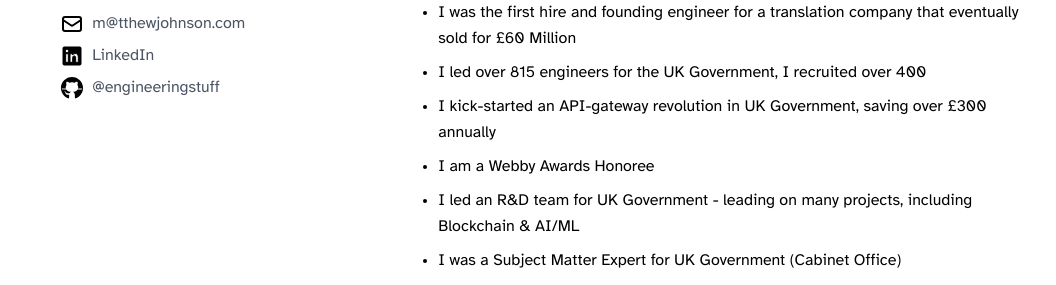
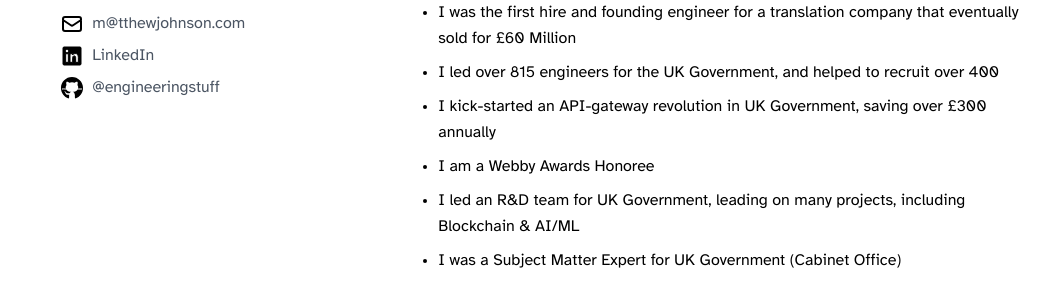
Before and after one commit to engineeringstuff/tthewjohnson, a SvelteKit app: page / in a window 1280 px wide. Shown: the part 437-722 px from the top of the page, without its empty margins (95-1151 px from the left). Built offline with nearby package versions, Linux system fonts and the light colour scheme; a web font is replaced by a local one.

Commit message:
Minor blog updates

```diff
--- a/src/routes/+page.svelte
+++ b/src/routes/+page.svelte
@@ -62,10 +62,10 @@
 		<ul>
 			<li>CTO at a successful translation startup</li>
 			<li>I was the first hire and founding engineer for a translation company that eventually sold for £60 Million</li>
-			<li>I led over 815 engineers for the UK Government, I recruited over 400</li>
+			<li>I led over 815 engineers for the UK Government, and helped to recruit over 400</li>
 			<li>I kick-started an API-gateway revolution in UK Government, saving over £300 annually</li>
 			<li>I am a Webby Awards Honoree</li>
-			<li>I led an R&D team for UK Government - leading on many projects, including Blockchain & AI/ML</li>
+			<li>I led an R&D team for UK Government, leading on many projects, including Blockchain & AI/ML</li>
 			<li>I was a Subject Matter Expert for UK Government (Cabinet Office)</li>
 			<li>I was a Technology advisor to over 24 UK Government organizations, helping them save money</li>
 			<li>
@@ -186,9 +186,10 @@
 					</li>
 					<li>Lead Architect of PIP Assessment Tool, which saved tens of millions of £ for the PIP program, and taxpayer</li>
 					<li>
-						Architected and implemented a federated AAA-oriented Service Mesh API strategy with
-						JWT/JWE tokens with KONG/NGINX/LUA - a key initiative for identity across the
-						organization
+						I architected and built the Integration API Gateway - which saves government more than £400
+						million every year - it is talked about <a href="https://careers.dwp.gov.uk/our-teams/dwp-digital-engineering/key-to-successful-api-strategy/">here</a> and <a href="https://dwpdigital.blog.gov.uk/2021/12/08/guest-post-how-apis-kept-our-country-running-when-everything-stopped/">here</a>.<br />
+						This is National Critical Infrastructure built on Kong which I heavily modified to use Active Directory certificate-chaining to sign JWTs and encrypt JWEs<br />
+						It provides a zero-trust layer for key assets at DWP
 					</li>
 				</ul>
 			</li>
```
